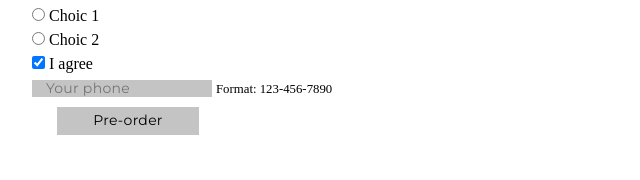
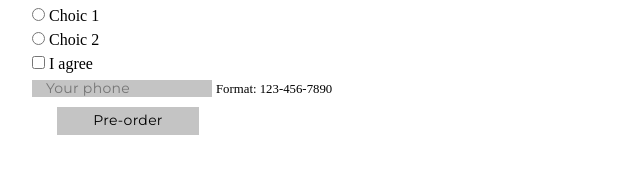
Before and after one commit to Nativ77/home-work_input, a plain HTML site: page index.html in a window 1280 px wide. Shown: the part 572-752 px from the top of the page, 188-828 px from the left. Drawn offline with nearby package versions, Linux system fonts and the light colour scheme; grey boxes are pictures that could not be loaded.

Commit message:
Update index.html

```diff
--- a/index.html
+++ b/index.html
@@ -81,7 +81,7 @@
                         <label for="choic2">Choic 2</label>
                     </div>
                     <div class="i-agree">
-                        <input id="agree" checked required type="checkbox">
+                        <input id="agree" required type="checkbox">
                         <label for="agree">I agree</label>
                     </div>
                     <div class="telephone">
```
